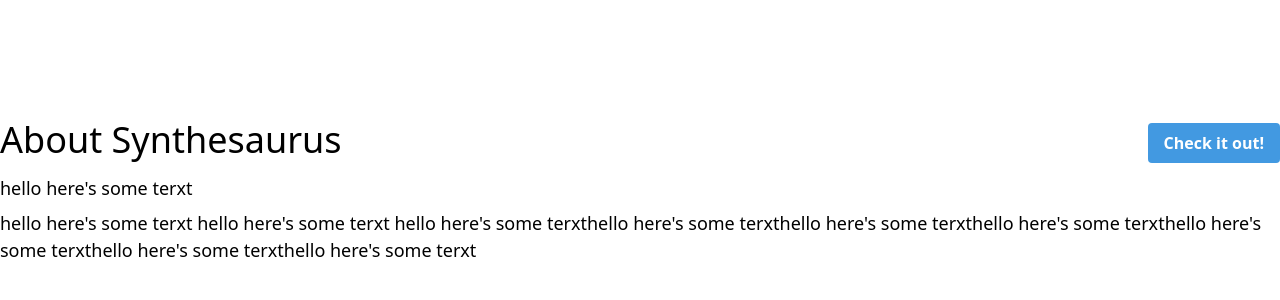
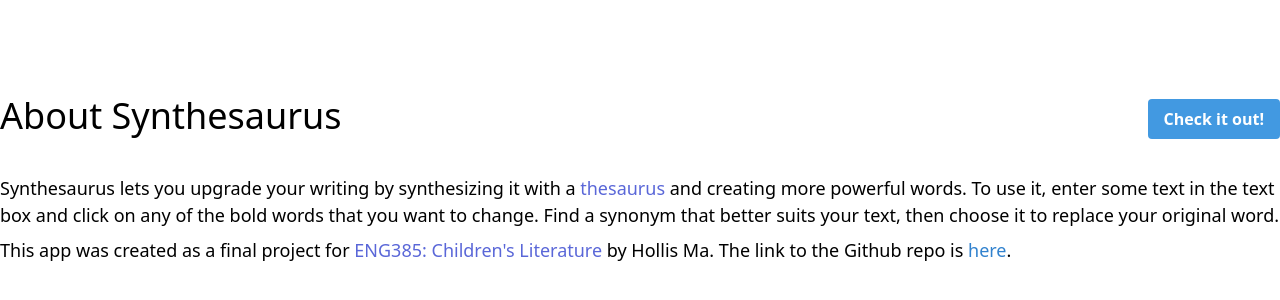
Before and after one commit to hollisma/Synosaurus, a React (Create React App) app: page /about in a window 1280 px wide. Shown: the part 208-508 px from the top of the page. Built offline with nearby package versions, Linux system fonts and the light colour scheme.

Commit message:
filled in about page

```diff
--- a/src/About.js
+++ b/src/About.js
@@ -9,14 +9,31 @@
         <Link
           to='/'
           className='btn btn-blue btn-hover relative'
-          style={{ height: '40px', top:'10px' }}
+          style={{ height: '40px', top: '10px' }}
         >
           Check it out!
         </Link>
       </div>
-      <div className='w-full max-h-screen'>
-        <p>hello here's some terxt</p>
-        <p>hello here's some terxt hello here's some terxt hello here's some terxthello here's some terxthello here's some terxthello here's some terxthello here's some terxthello here's some terxthello here's some terxt</p>
+      <div className='w-full max-h-screen my-8'>
+        <p>
+          Synthesaurus lets you upgrade your writing by synthesizing it with a{' '}
+          <span className='text-indigo-600'>thesaurus</span> and creating more
+          powerful words. To use it, enter some text in the text box and click
+          on any of the bold words that you want to change. Find a synonym that
+          better suits your text, then choose it to replace your original word.{' '}
+        </p>
+        <p>
+          This app was created as a final project for{' '}
+          <span className='text-indigo-600'>ENG385: Children's Literature</span>{' '}
+          by Hollis Ma. The link to the Github repo is{' '}
+          <a
+            href='https://github.com/hollisma/Synthesaurus'
+            className='text-blue-600'
+          >
+            here
+          </a>
+          .
+        </p>
       </div>
     </div>
   )
--- a/src/Display.js
+++ b/src/Display.js
@@ -41,7 +41,11 @@
       >
         Show original text
       </button>
-      {showOrg ? <div className='mb-4'>Original text is: {orgText}</div> : null}
+      {showOrg ? (
+        <div className='mb-4'>
+          <span className='text-lg'>Original text:</span> {orgText}
+        </div>
+      ) : null}
       <div>{blocks}</div>
     </div>
   )
--- a/src/InputBox.js
+++ b/src/InputBox.js
@@ -107,7 +107,7 @@
         <Link
           to='/about'
           className='btn btn-blue btn-hover relative'
-          style={{ height: '40px', top:'10px' }}
+          style={{ height: '40px', top: '10px' }}
         >
           About
         </Link>
```
Also changed, not shown: 1 other file (tests, documents, lock files or other folders).
